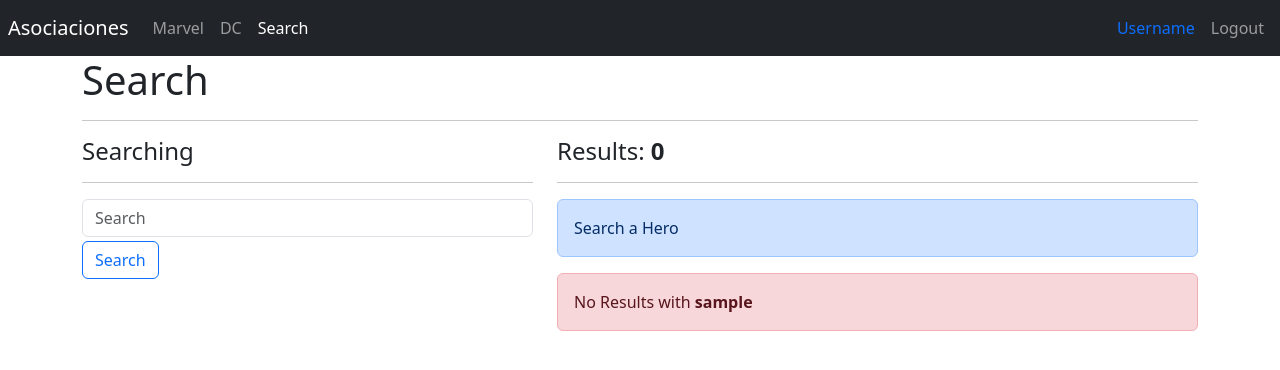
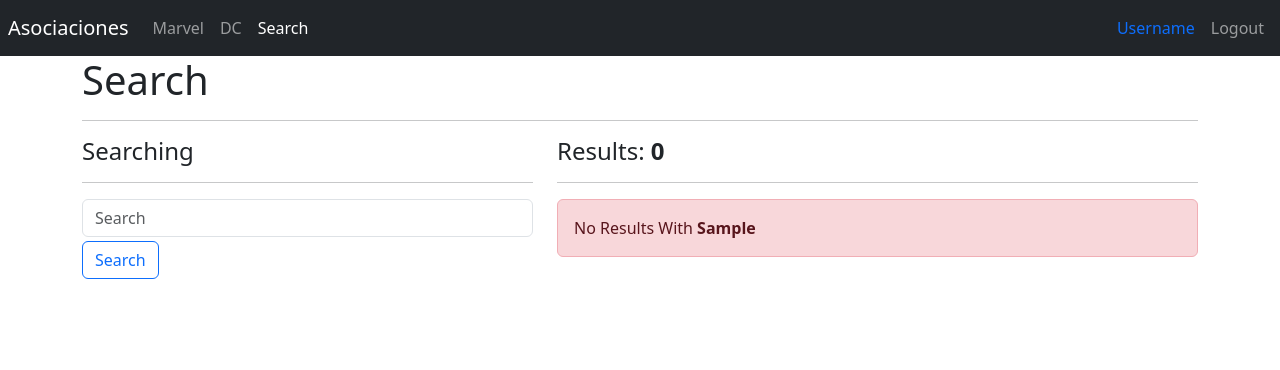
Before and after one commit to EdsonJSF/react-heroes-app, a React (Vite) app: page /search in a window 1280 px wide. Both pictures are taken after typing "Sample" into the empty fields and a click on the button "Search". Shown: the top 370 px of the page. Built offline with nearby package versions, Linux system fonts and the light colour scheme.

Commit message:
Feat: Seach with conditionals components

```diff
--- /dev/null
+++ b/src/heroes/components/SearchAlert.jsx
@@ -0,0 +1,16 @@
+import PropTypes from "prop-types";
+
+export const SearchAlert = ({ classStyle, message, boldMessage }) => {
+  return (
+    <div className={`text-capitalize alert alert-${classStyle || "primary"}`}>
+      {message || "alert"}
+      {boldMessage && <span className="fw-bold"> {boldMessage}</span>}
+    </div>
+  );
+};
+
+SearchAlert.propTypes = {
+  classStyle: PropTypes.string.isRequired,
+  message: PropTypes.string.isRequired,
+  boldMessage: PropTypes.string.isRequired,
+};
--- a/src/heroes/components/index.js
+++ b/src/heroes/components/index.js
@@ -1,2 +1,3 @@
 export { HeroCard } from "./HeroCard";
 export { HeroesList } from "./HeroesList";
+export { SearchAlert } from "./SearchAlert";
--- a/src/heroes/helpers/getHeroByName.js
+++ b/src/heroes/helpers/getHeroByName.js
@@ -3,7 +3,7 @@ import { heroes } from "../data/heros";
 export const getHeroByName = (name = "") => {
   name = name.trim().toLowerCase();
 
-  if (!name.length) return heroes;
+  if (!name.length) return [];
 
   return heroes.filter((hero) => {
     if (
--- a/src/heroes/pages/HeroPage.jsx
+++ b/src/heroes/pages/HeroPage.jsx
@@ -10,9 +10,7 @@ export const HeroPage = () => {
   const hero = useMemo(() => getHeroById(id), [id]);
 
   const handleGoBack = () => {
-    const publisher = hero.publisher.split(" ")[0].toLowerCase();
-
-    navigate(`/${publisher}`);
+    navigate(-1);
   };
 
   if (!hero) return <Navigate to="/" />;
--- a/src/heroes/pages/SearchPage.jsx
+++ b/src/heroes/pages/SearchPage.jsx
@@ -1,7 +1,7 @@
 import { useLocation, useNavigate } from "react-router-dom";
 import queryString from "query-string";
 
-import { HeroCard } from "../components";
+import { HeroCard, SearchAlert } from "../components";
 import { useForm } from "../../shared";
 import { getHeroByName } from "../helpers";
 
@@ -11,6 +11,23 @@ export const SearchPage = () => {
 
   const { q = "" } = queryString.parse(location.search);
   const heroes = getHeroByName(q);
+
+  const showSearch = {
+    show: !q.length,
+    info: {
+      classStyle: "primary",
+      message: "Search a Hero",
+      boldMessage: "",
+    },
+  };
+  const showError = {
+    show: q.length > 0 && !heroes.length,
+    info: {
+      classStyle: "danger",
+      message: "No Results with",
+      boldMessage: q,
+    },
+  };
 
   const { search, onInputChange, onResetForm } = useForm({ search: "" });
 
@@ -56,14 +73,14 @@ export const SearchPage = () => {
           </h4>
           <hr />
 
-          <div className="alert alert-primary">Search a Hero</div>
-
-          <div className="alert alert-danger">
-            No Results with <span className="fw-bold">{q}</span>
-          </div>
+          {showSearch.show && <SearchAlert {...showSearch.info} />}
+          {showError.show && <SearchAlert {...showError.info} />}
 
           {heroes.map((hero) => (
-            <HeroCard key={hero.id} hero={hero} />
+            <>
+              <HeroCard key={hero.id} hero={hero} />
+              <hr />
+            </>
           ))}
         </div>
       </div>
```
